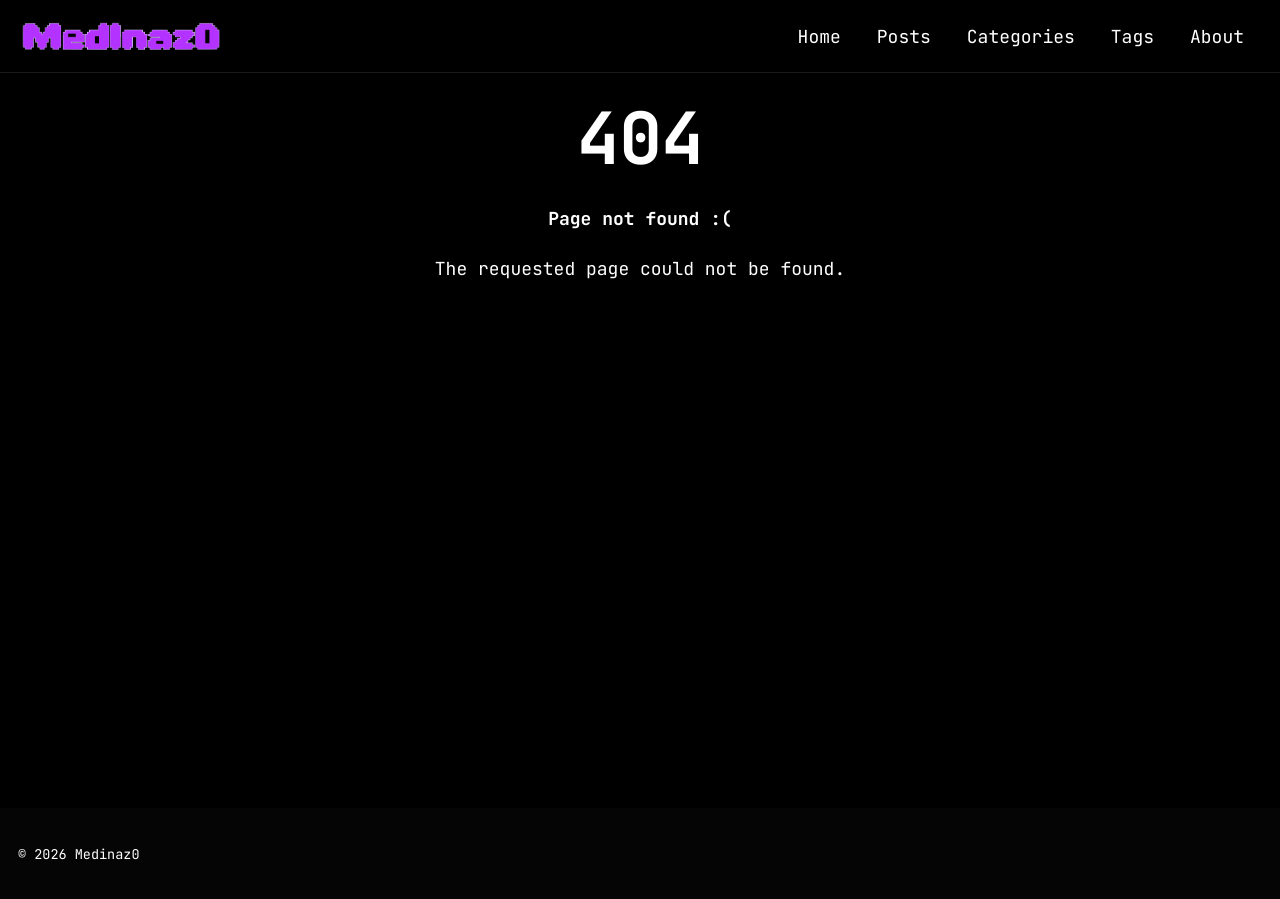
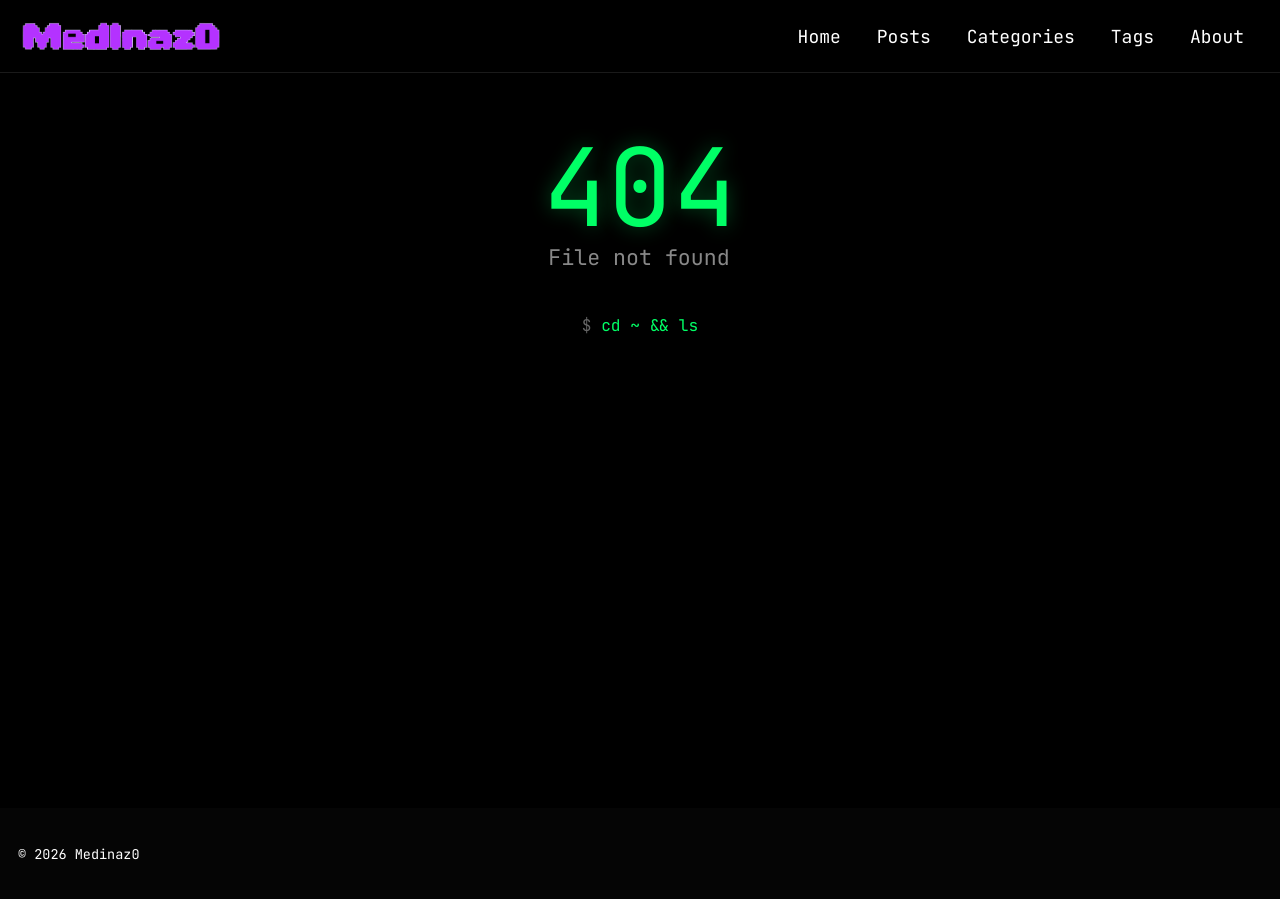
Before and after one commit to Medinaz0/medinaz0.github.io, a Jekyll site: the page built from 404.html, in a window 1280 px wide. Built offline with Jekyll 4.4.1, drawn with Linux system fonts in a browser that asks for light colours; cached includes are drawn as plain includes; a script that is not in the unit is left out.

Commit message:
feat: hacker 404 with terminal prompt animation

```diff
--- a/404.html
+++ b/404.html
@@ -4,21 +4,46 @@ layout: default
 
 <style type="text/css" media="screen">
   .container {
-    margin: 10px auto;
+    margin: 60px auto;
     max-width: 600px;
     text-align: center;
+    font-family: 'JetBrains Mono', monospace;
   }
-  h1 {
-    margin: 30px 0;
-    font-size: 4em;
+  .error-code {
+    font-size: 6em;
+    color: #00ff66;
+    margin: 0;
     line-height: 1;
-    letter-spacing: -1px;
+    text-shadow: 0 0 20px rgba(0, 255, 102, 0.3);
+  }
+  .error-message {
+    color: #888;
+    font-size: 1.2em;
+    border-right: 2px solid #00ff66;
+    display: inline;
+    animation: blink 1s step-end infinite;
+  }
+  @keyframes blink {
+    50% { border-color: transparent; }
+  }
+  .error-prompt {
+    color: #666;
+    margin-top: 40px;
+    font-size: 0.9em;
+  }
+  .error-prompt a {
+    color: #00ff66;
+    text-decoration: none;
+  }
+  .error-prompt a:hover {
+    text-shadow: 0 0 8px rgba(0, 255, 102, 0.5);
   }
 </style>
 
 <div class="container">
-  <h1>404</h1>
-
-  <p><strong>Page not found :(</strong></p>
-  <p>The requested page could not be found.</p>
+  <p class="error-code">404</p>
+  <p class="error-message">File not found</p>
+  <p class="error-prompt">
+    $ <a href="/">cd ~ &amp;&amp; ls</a>
+  </p>
 </div>
```
